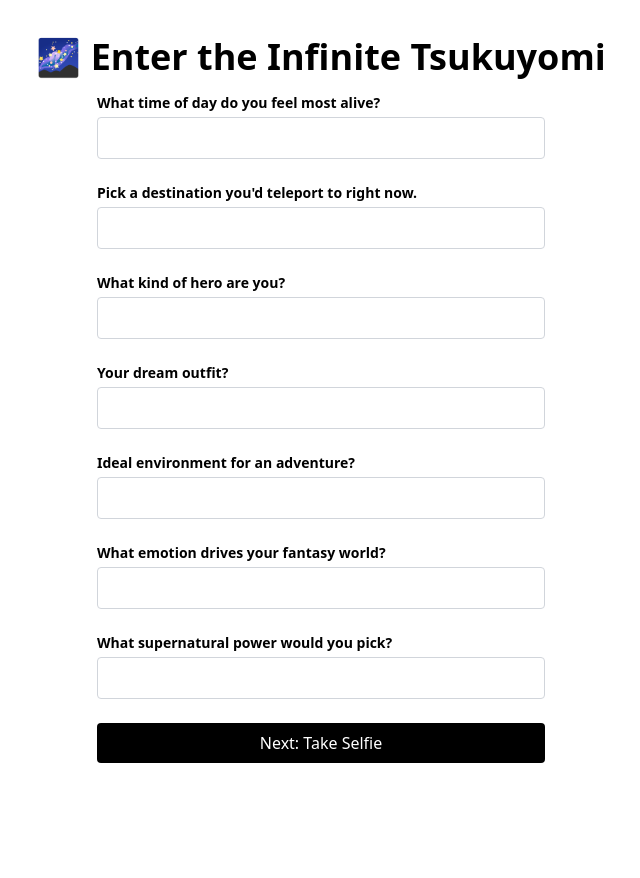
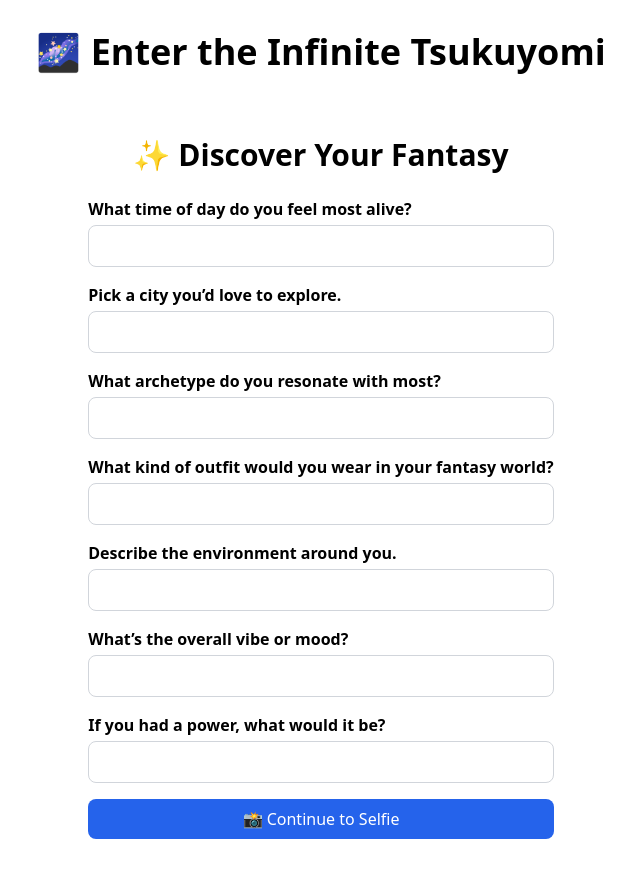
Before and after one commit to saifkazi25/IT129, a Next.js app: page / in a window 1280 px wide. Shown: the top 878 px of the page, without its empty margins (319-959 px from the left). Before the commit the page ends 800 px from the top, so only its background shows below. Built offline with nearby package versions, Linux system fonts and the light colour scheme.

Commit message:
Update QuizForm.tsx

```diff
--- a/components/QuizForm.tsx
+++ b/components/QuizForm.tsx
@@ -4,46 +4,59 @@ import { useState } from 'react';
 import { useRouter } from 'next/navigation';
 
 const questions = [
-  "What time of day do you feel most alive?",
-  "Pick a destination you'd teleport to right now.",
-  "What kind of hero are you?",
-  "Your dream outfit?",
-  "Ideal environment for an adventure?",
-  "What emotion drives your fantasy world?",
-  "What supernatural power would you pick?"
+  'What time of day do you feel most alive?',
+  'Pick a city you’d love to explore.',
+  'What archetype do you resonate with most?',
+  'What kind of outfit would you wear in your fantasy world?',
+  'Describe the environment around you.',
+  'What’s the overall vibe or mood?',
+  'If you had a power, what would it be?',
 ];
 
 export default function QuizForm() {
+  const [answers, setAnswers] = useState<string[]>(Array(questions.length).fill(''));
   const router = useRouter();
-  const [answers, setAnswers] = useState<string[]>(Array(questions.length).fill(''));
 
   const handleChange = (index: number, value: string) => {
-    const newAnswers = [...answers];
-    newAnswers[index] = value;
-    setAnswers(newAnswers);
+    const updated = [...answers];
+    updated[index] = value;
+    setAnswers(updated);
   };
 
   const handleSubmit = (e: React.FormEvent) => {
     e.preventDefault();
+    if (answers.some((ans) => ans.trim() === '')) {
+      alert('Please answer all questions!');
+      return;
+    }
+
     localStorage.setItem('quizAnswers', JSON.stringify(answers));
     router.push('/selfie');
   };
 
   return (
-    <form onSubmit={handleSubmit} className="w-full max-w-md space-y-6">
-      {questions.map((question, index) => (
-        <div key={index}>
-          <label className="block mb-1 text-sm font-semibold">{question}</label>
+    <main className="min-h-screen flex flex-col items-center justify-center bg-white text-black p-4">
+      <h1 className="text-3xl font-bold mb-6">✨ Discover Your Fantasy</h1>
+      <form onSubmit={handleSubmit} className="w-full max-w-lg space-y-4">
+        {questions.map((question, i) => (
+          <div key={i}>
+            <label className="block font-semibold mb-1">{question}</label>
             <input
               type="text"
-            className="w-full border border-gray-300 px-3 py-2 rounded"
-            value={answers[index]}
-            onChange={(e) => handleChange(index, e.target.value)}
+              value={answers[i]}
+              onChange={(e) => handleChange(i, e.target.value)}
+              className="w-full p-2 border border-gray-300 rounded-lg"
               required
             />
           </div>
         ))}
-      <button type="submit" className="w-full bg-black text-white py-2 rounded">Next: Take Selfie</button>
+        <button
+          type="submit"
+          className="w-full bg-blue-600 text-white py-2 px-4 rounded-lg mt-4"
+        >
+          📸 Continue to Selfie
+        </button>
       </form>
+    </main>
   );
 }
```
Lines whose indentation alone changed are shown as unchanged.
